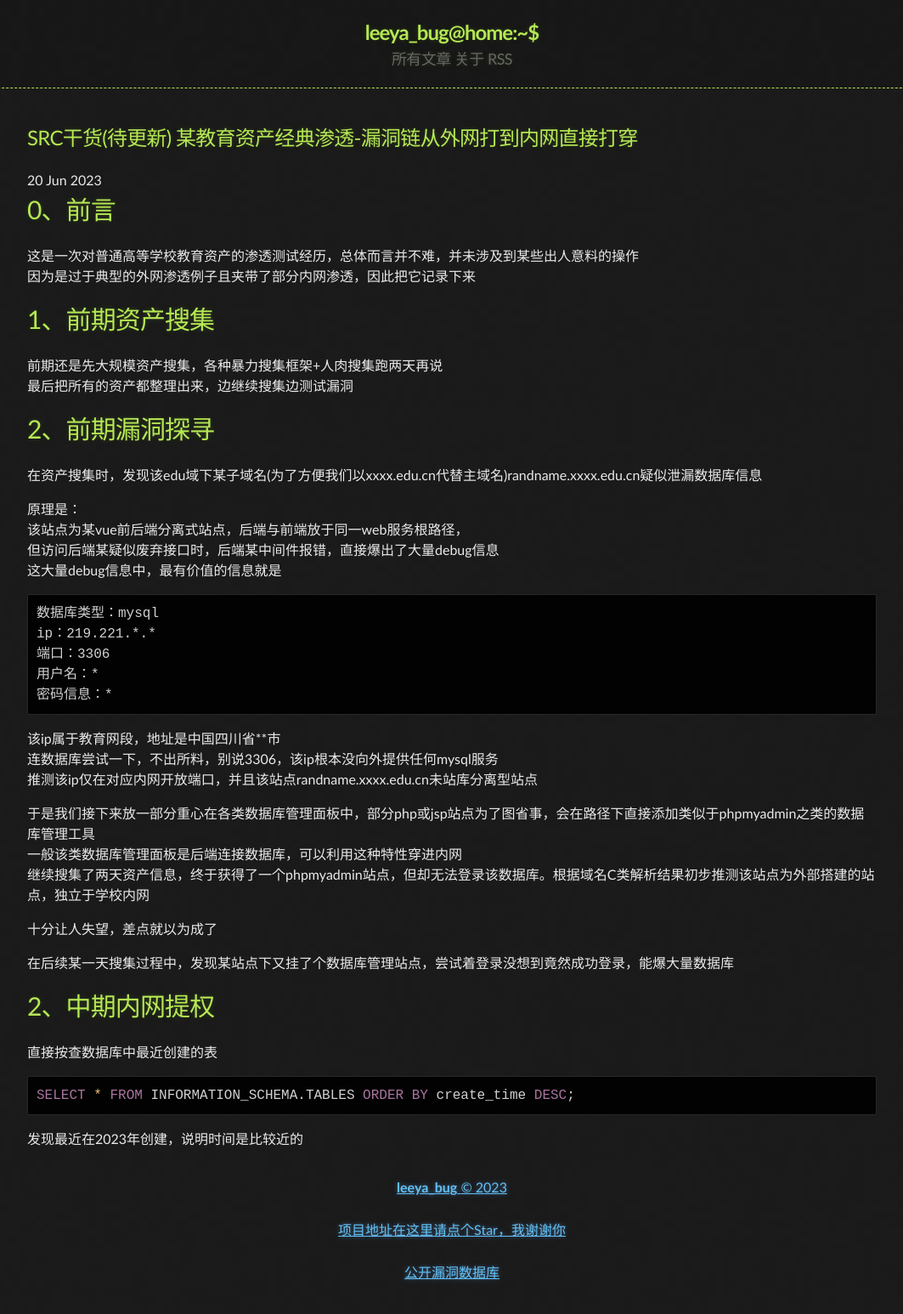
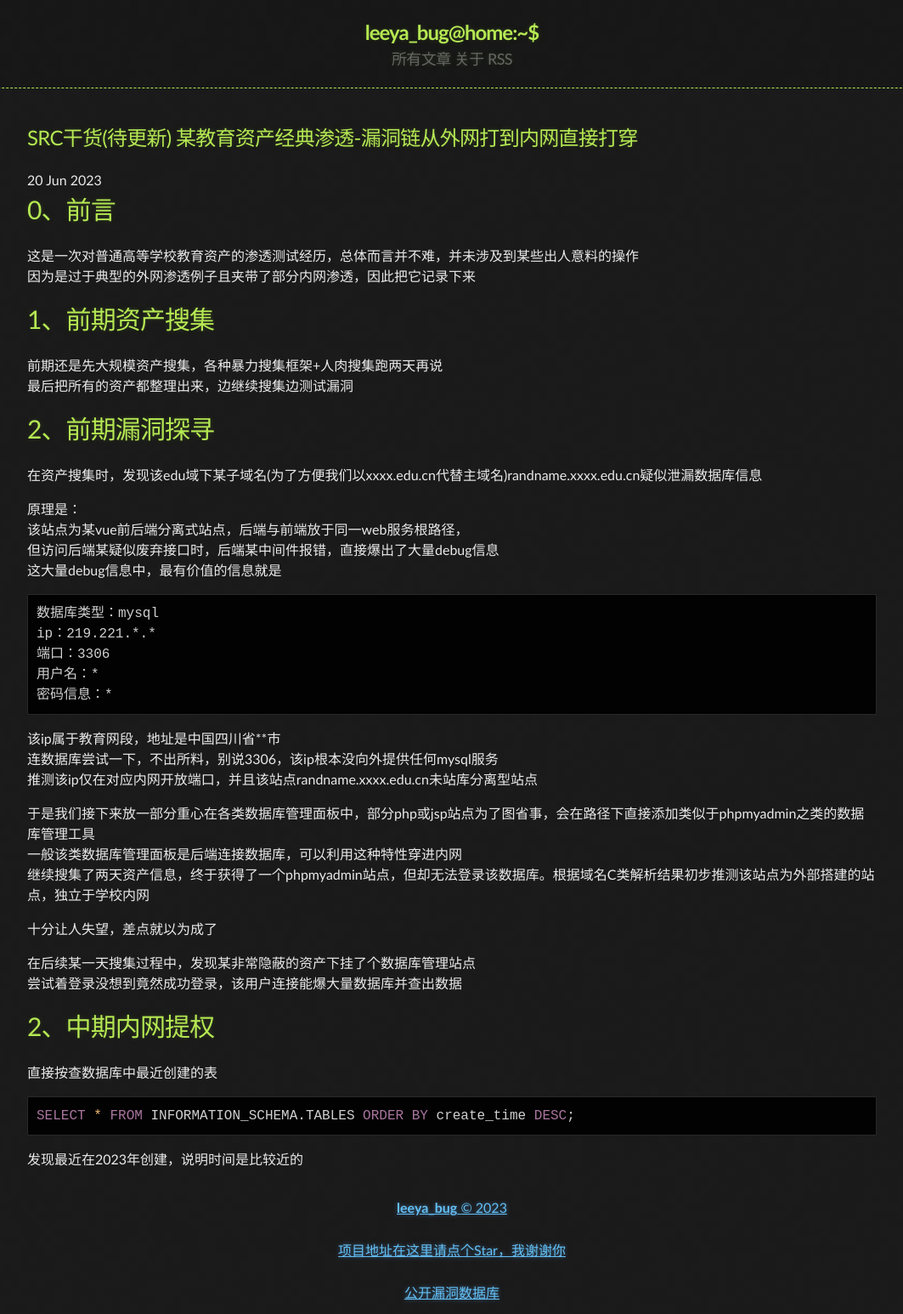
Before and after one commit to Leeyangee/leeyangee.github.io, a Jekyll site: the page built from _posts/2023-06-20-SRC干货(待更新) 某教育资产经典渗透-漏洞链从外网打到内网直接打穿.md, in a window 1280 px wide. Shown: the whole page at 85% size, without its empty margins (108-1171 px from the left). Built offline with Jekyll 4.4.1, drawn with Linux system fonts in a browser that asks for light colours; before the commit the page ends 1522 px from its top, so only the background shows below that.

Commit message:
Update 2023-06-20-SRC干货(待更新) 某教育资产经典渗透-漏洞链从外网打到内网直接打穿.md

```diff
--- a/_posts/2023-06-20-SRC干货(待更新) 某教育资产经典渗透-漏洞链从外网打到内网直接打穿.md
+++ b/_posts/2023-06-20-SRC干货(待更新) 某教育资产经典渗透-漏洞链从外网打到内网直接打穿.md
@@ -57,7 +57,8 @@ ip：219.221.*.*
 
 十分让人失望，差点就以为成了
 
-在后续某一天搜集过程中，发现某站点下又挂了个数据库管理站点，尝试着登录没想到竟然成功登录，能爆大量数据库
+在后续某一天搜集过程中，发现某非常隐蔽的资产下挂了个数据库管理站点
+尝试着登录没想到竟然成功登录，该用户连接能爆大量数据库并查出数据
 
 # [](#header-1)2、中期内网提权
 
```
